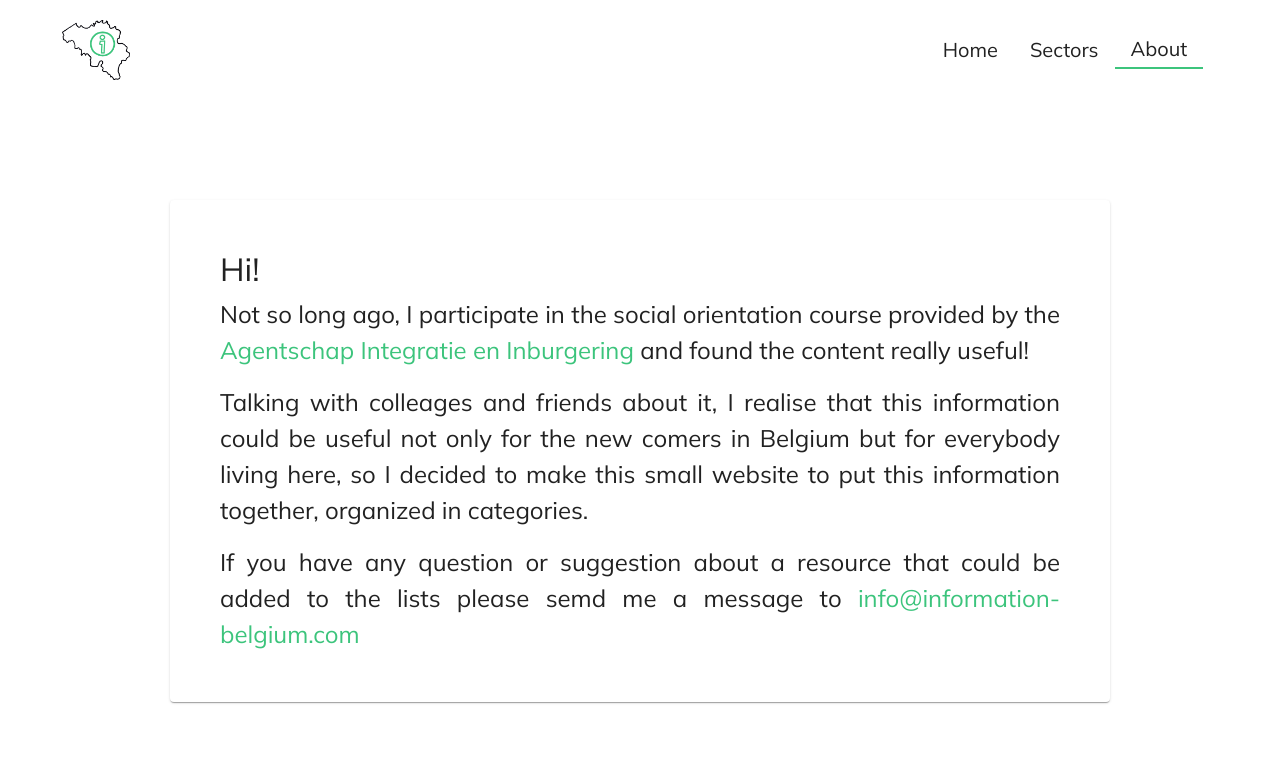
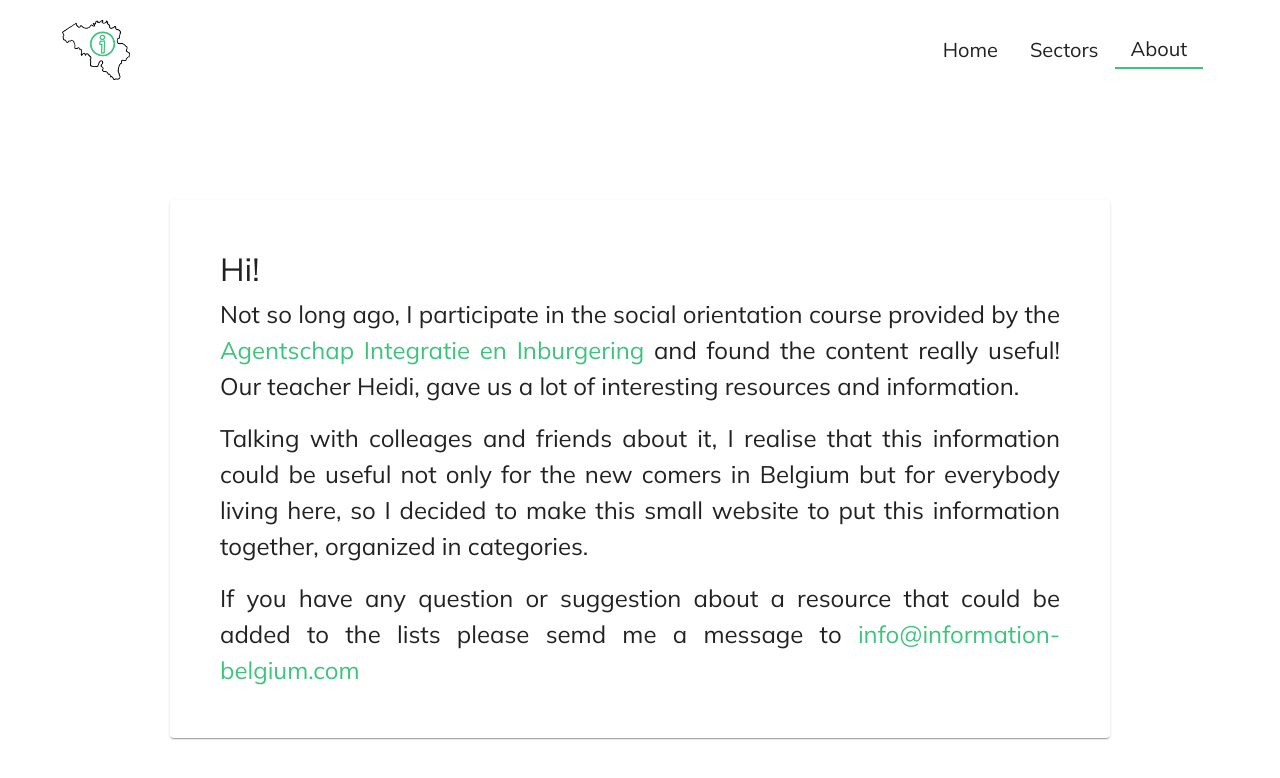
Before and after one commit to JoeCamacho/belgium-paths, an Angular app in the folder information-belgium/: page /about in a window 1280 px wide. Shown: the top 778 px of the page. Built offline with nearby package versions, Linux system fonts and the light colour scheme.

Commit message:
small text adjust

```diff
--- a/information-belgium/src/app/containers/about-page/about-page.component.html
+++ b/information-belgium/src/app/containers/about-page/about-page.component.html
@@ -3,7 +3,8 @@
     <h2>Hi!</h2>
     <p>Not so long ago, I participate in the social orientation course provided by the
       <a href="https://integratie-inburgering.be/" target="_blank" rel="noreferrer noopenet"> Agentschap Integratie en
-        Inburgering</a> and found the content really useful!</p>
+        Inburgering</a> and found the content really useful! Our teacher Heidi, gave us a lot of interesting resources
+      and information.</p>
     <p>Talking with colleages and friends about it, I realise that this information could be useful not only for the new
       comers in Belgium but for everybody living here, so I decided to make this small website to put this information
       together, organized in categories.</p>
```
